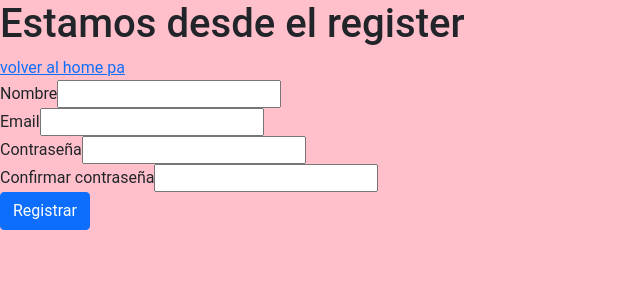
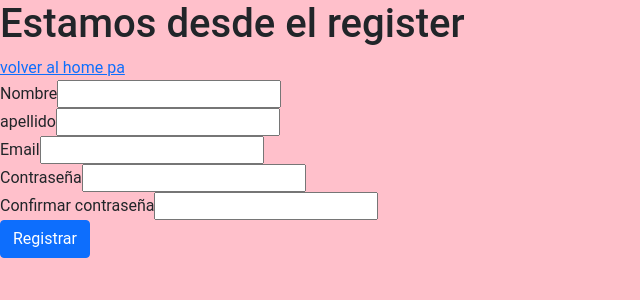
Before and after one commit to Kolke19/E-commerce, a React (Create React App) app: page /register in a window 1280 px wide. Shown: the top 300 px of the page, without its empty margins (0-640 px from the left). Built offline with nearby package versions, Linux system fonts and the light colour scheme.

Commit message:
post axios user working

```diff
--- a/src/config/axios.js
+++ b/src/config/axios.js
@@ -1,7 +1,7 @@
 import axios from 'axios';
 
 const clientAxios = axios.create({
-    baseUrl: 'http://localhost:7500/'
+    baseUrl: 'http://localhost:4000/'
 })
 
 export default clientAxios;
--- a/src/context/AuthState.js
+++ b/src/context/AuthState.js
@@ -28,7 +28,7 @@ const AuthState = ({children}) => {
 
 const registerUser = async (data) => {
     try {
-        const response = await clientAxios.post('http://localhost:7500/api/v1/auth/signup', data)
+        const response = await clientAxios.post('http://localhost:4000/api/v1/auth/signup', data)
         console.log(response)
     } catch (error) {
         console.log(error)
--- a/src/pages/Register.js
+++ b/src/pages/Register.js
@@ -8,13 +8,14 @@ const Register = () => {
 const { registerUser } = useContext(AuthContext);
 
 const [form, setForm] = useState({
-  name:"",
+  username:"",
+  lastname:"",
   email:"",
   password:"",
   passwordConfirm:""
 });
 
-const {name, email, password, passwordConfirm} = form;
+const {username, lastname, email, password, passwordConfirm} = form;
 
 const handleOnChange = e => setForm ({ ...form, [e.target.name]: e.target.value});
 
@@ -34,8 +35,17 @@ const handleOnSubmit = e => {
       <label>Nombre</label>
       <input
       type="text"
-      name='name'
-      value={name}
+      name='username'
+      value={username}
+      onChange={handleOnChange}
+      />
+      </div>
+      <div>
+      <label>apellido</label>
+      <input
+      type="text"
+      name='lastname'
+      value={lastname}
       onChange={handleOnChange}
       />
       </div>
```
